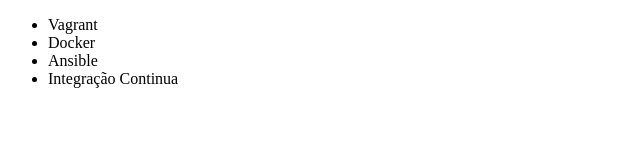
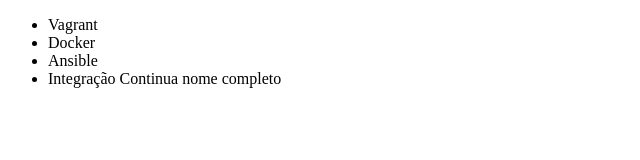
Before and after one commit to GustavoAca/AluraGit, a plain HTML site: page index.html in a window 1280 px wide. Shown: the full height of the page, 0-640 px from the left. Drawn offline with Linux system fonts and the light colour scheme.

Commit message:
atualziado

```diff
--- a/index.html
+++ b/index.html
@@ -9,7 +9,7 @@
         <li>Vagrant</li>
         <li>Docker</li>
         <li>Ansible</li>
-        <li>Integração Continua</li>
+        <li>Integração Continua nome completo</li>
     </ul>
 </body>
 </html>
```
